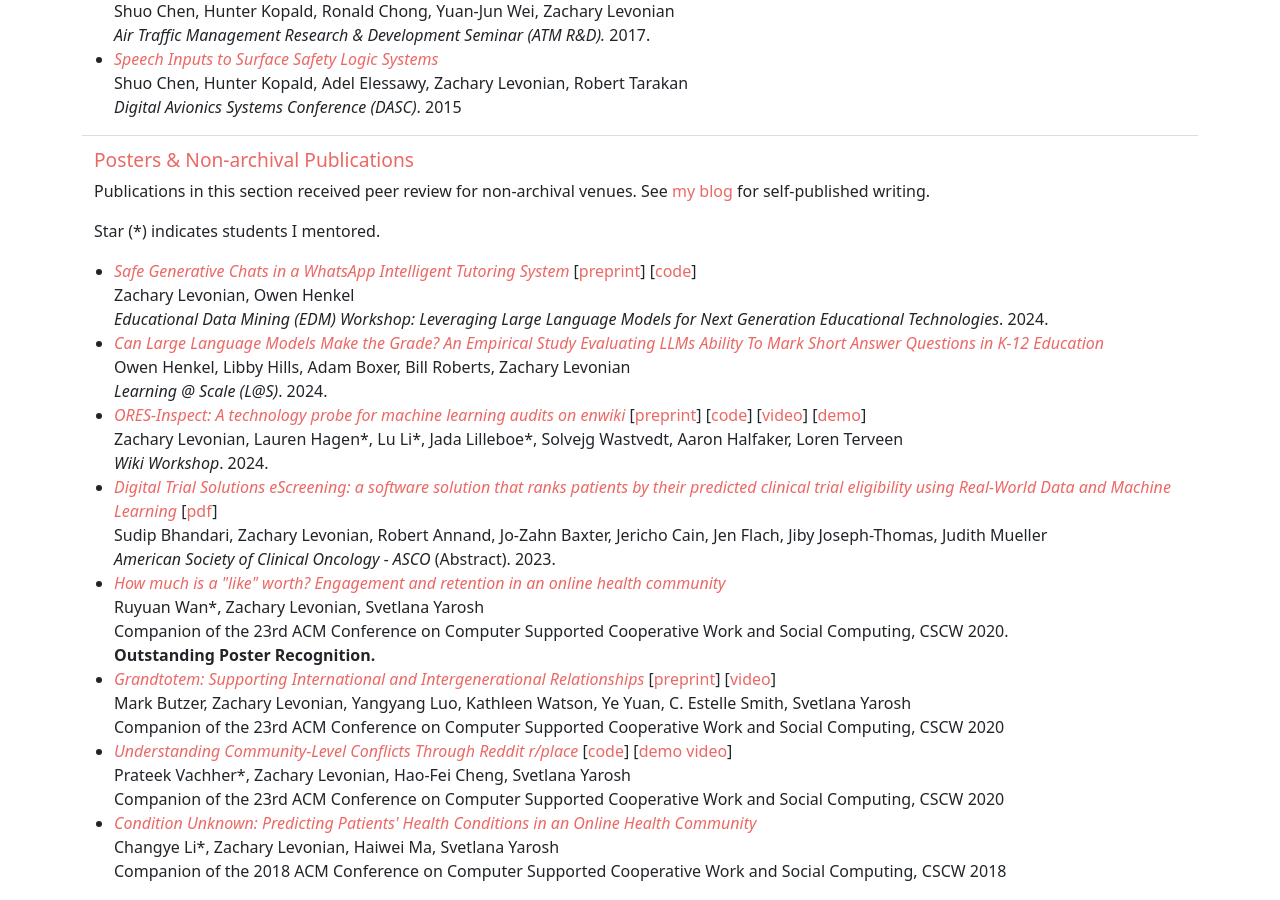
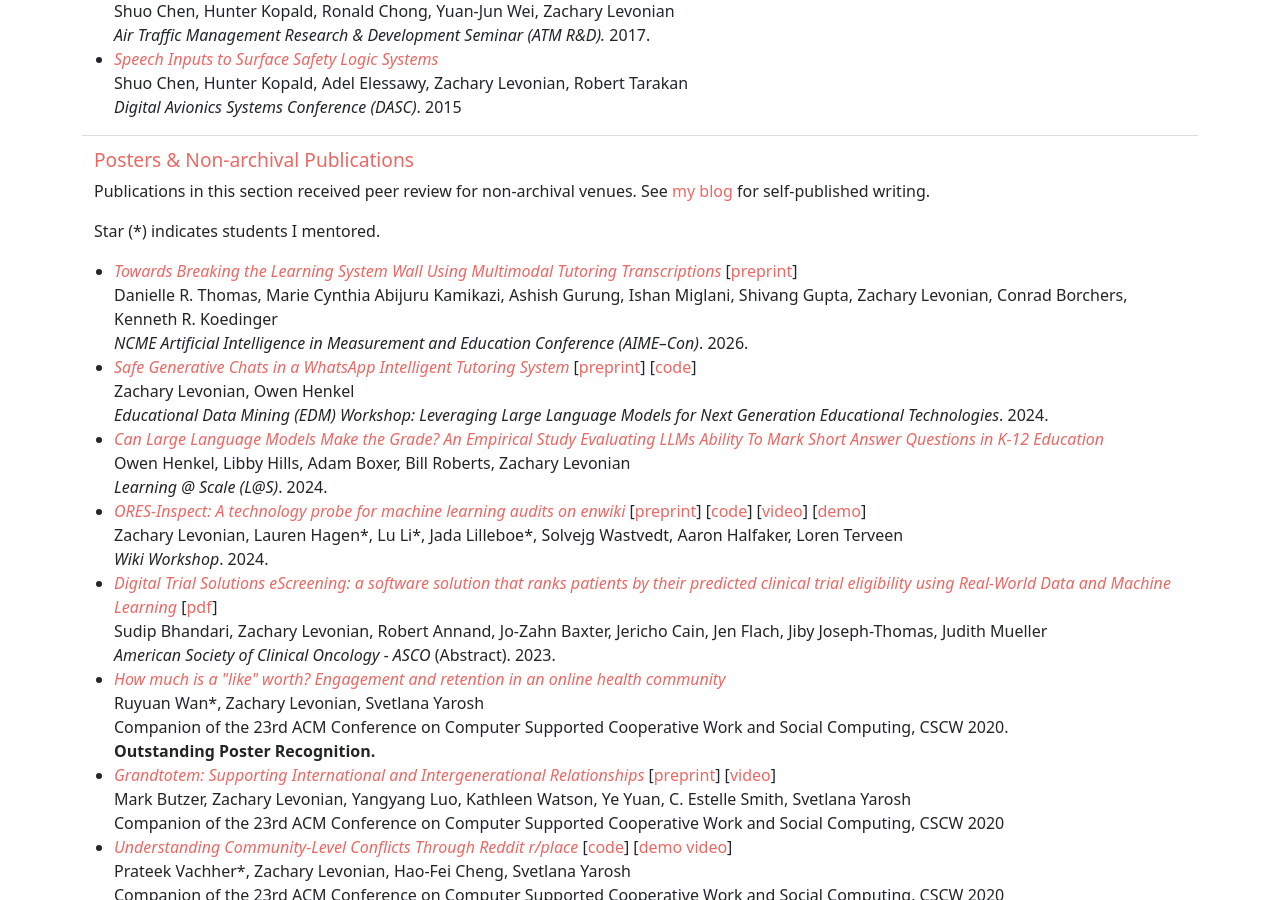
Before and after one commit to levon003/levon003.github.io, a Jekyll site: the page index.html, which Jekyll copies as it is, in a window 1280 px wide and 900 px high, scrolled down 2134 px. Built offline with Jekyll 4.4.1, drawn with Linux system fonts in a browser that asks for light colours.

Commit message:
Add AIMECon 2026 paper

```diff
--- a/index.html
+++ b/index.html
@@ -382,6 +382,13 @@
             <p>Star (*) indicates students I mentored.</p>
             <ul>
                 <li>
+                    <a href="https://arxiv.org/abs/2609.36502" class="italics">Towards Breaking the Learning System Wall Using Multimodal Tutoring Transcriptions</a>
+                    [<a href="https://arxiv.org/abs/2609.36502">preprint</a>]
+                    <br>
+                    Danielle R. Thomas, Marie Cynthia Abijuru Kamikazi, Ashish Gurung, Ishan Miglani, Shivang Gupta, Zachary Levonian, Conrad Borchers, Kenneth R. Koedinger<br>
+                    <em>NCME Artificial Intelligence in Measurement and Education Conference (AIME–Con)</em>. 2026.
+                </li>
+                <li>
                     <a href="http://arxiv.org/abs/2407.04915" class="italics">Safe Generative Chats in a WhatsApp Intelligent Tutoring System</a>
                     [<a href="http://arxiv.org/abs/2407.04915">preprint</a>]
                     [<a href="https://github.com/DigitalHarborFoundation/chatbot-safety">code</a>]
```
